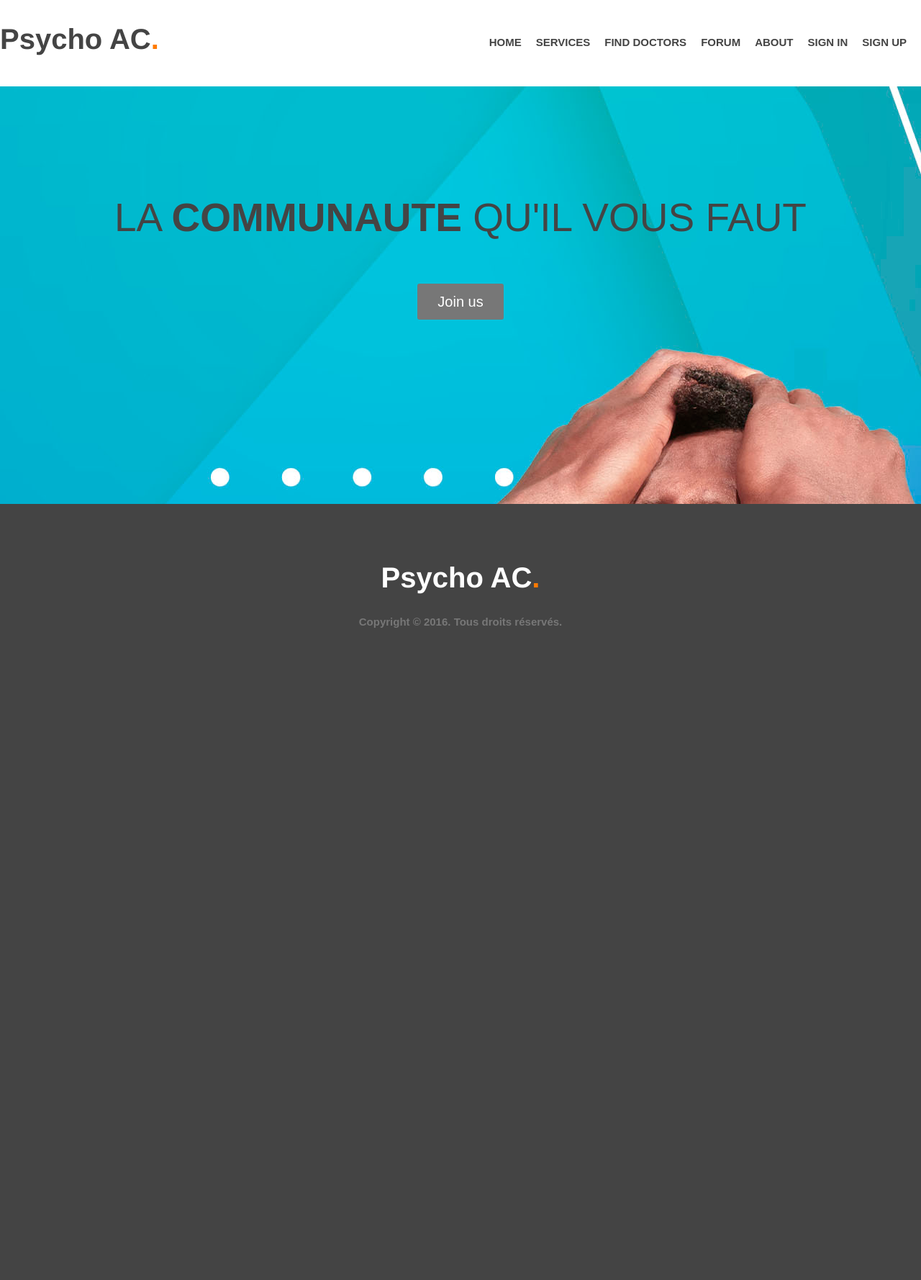
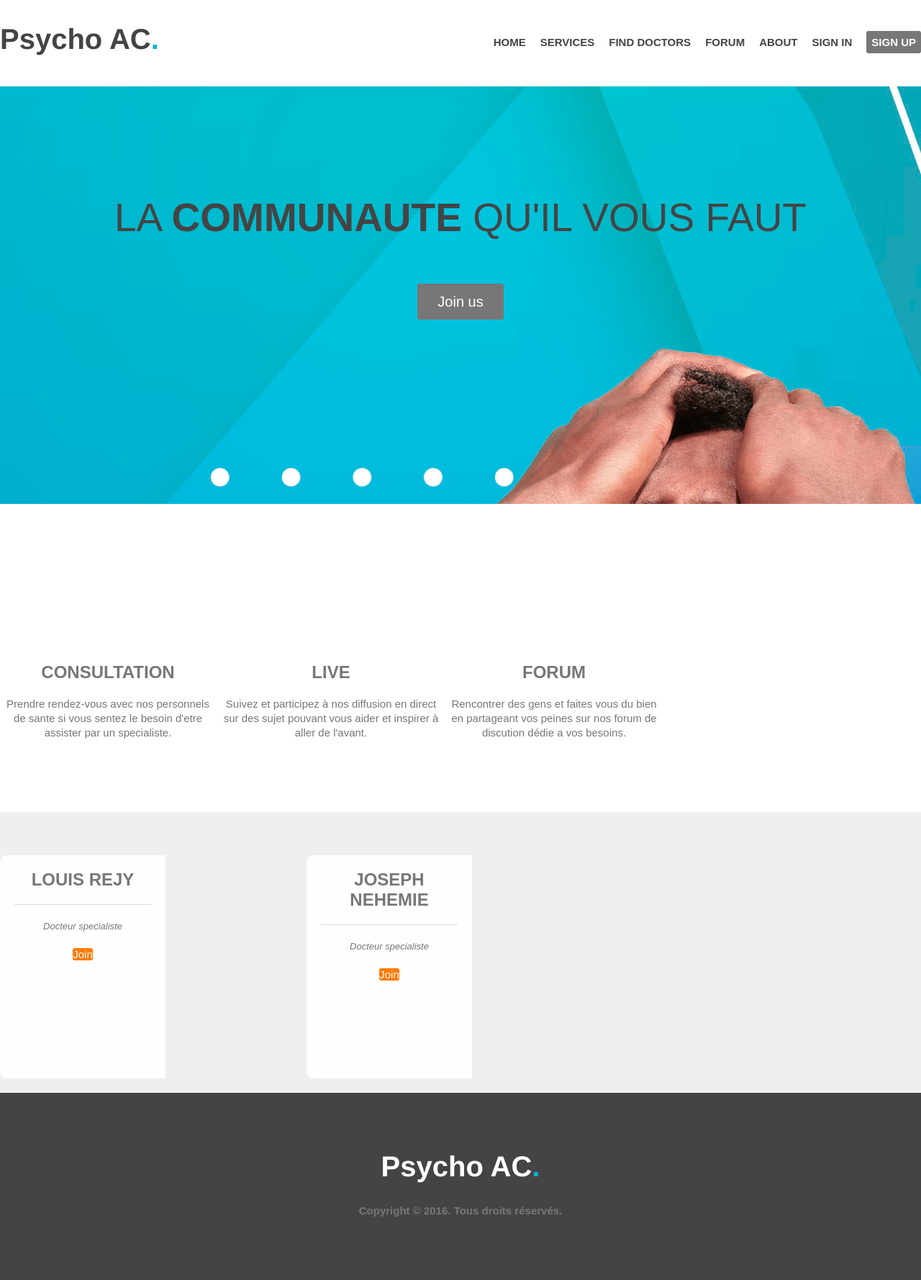
Before and after one commit to Hantz1/psycho_ac, a PHP site: page / in a window 1280 px wide. Shown: the whole page at 72% size. Before the commit the page ends 872 px from the top, so only its background shows below. Run offline with PHP 8.4, Linux system fonts and the light colour scheme.

Commit message:
Ajout des sections

```diff
--- a/index.php
+++ b/index.php
@@ -24,30 +24,46 @@
             <div class="wrapper">
                 <ul>
                     <li id="step-1">
-                        <h4></h4>
-                        <p></p>
+                        <h4>Consultation</h4>
+                        <p>Prendre rendez-vous avec nos personnels de sante si vous sentez le besoin d'etre assister par un specialiste.</p>
                     </li>
                 </ul>
                 <ul>
                     <li id="step-2">
-                        <h4></h4>
-                        <p></p>
+                        <h4>Live</h4>
+                        <p>Suivez et participez à nos diffusion en direct sur des sujet pouvant vous aider et inspirer à aller de l'avant.</p>
                     </li>
                 </ul>
                 <ul>
                     <li id="step-3">
-                        <h4></h4>
-                        <p></p>
+                        <h4>Forum</h4>
+                        <p>Rencontrer des gens et faites vous du bien en partageant vos peines sur nos forum de discution dédie a vos besoins.</p>
                     </li>
+                    <div class="clear"></div>
                 </ul>
             </div>
         </section>
 
-        <section>
+        <section id="staff">
             <div class="wrapper">
-            </div>
+               <article>
+                   <div class="overlay">
+                       <h4>Louis Rejy</h4>
+                       <p><small>Docteur specialiste</small></p>
+                       <a href="" class="join">Join</a>
+                   </div>
+
+               </article>
+
+               <article>
+                   <div class="overlay">
+                       <h4>Joseph Nehemie</h4>
+                       <p><small>Docteur specialiste</small></p>
+                       <a href="" class="join">Join</a>
+                   </div>
+               </article>
+               <div class="clear"></div>
         </section>
-
         <section>
             <div class="wrapper">
             </div>
--- a/menu.php
+++ b/menu.php
@@ -8,7 +8,7 @@
             <li><a href="">Forum</a></li>
             <li><a href="">About</a></li>
             <li><a href="">Sign in</a></li>
-            <li><a href="">Sign up</a></li>
+            <li><a href="" class="sign">Sign up</a></li>
         </ul>
     </nav>
 
--- a/style.css
+++ b/style.css
@@ -20,6 +20,15 @@ h2{
     font-size: 55px;
 }
 
+h4{
+    font-size: 24px;
+    color: #777;
+}
+p{
+    line-height: 20px;
+    color: #777;
+}
+
 ul{
     list-style: none;
 }
@@ -34,9 +43,16 @@ a{
     padding: 0 10px;
 }
 .point{
-    color: #ff7a00;
+    color: #02b8dd;;
 }
 
+.clear{
+    clear: both;
+}
+small{
+    font-size: 13px;
+    font-style: italic;
+}
 /*header */
 header{
     height: 120px;
@@ -61,6 +77,19 @@ header nav ul li a{
     text-transform: uppercase;
     font-weight: bold;
     margin-right: 20px;
+}
+
+.sign{
+    background: #777;
+    color: #fff;
+    margin: 0 auto;
+    text-align: center;
+    border-radius: 3px;
+    padding: 7px;
+}
+
+.sign:hover{
+    background: #02b8dd;
 }
 
 /*Main image*/
@@ -89,9 +118,88 @@ header nav ul li a{
     text-align: center;
     border-radius: 3px;
 }
+.button-main:hover{
+    background: #02b8dd;
+}
 
-/* */
+/* Steps*/
+#step ul{
+    margin: 80px 0;
+}
+#step ul li{
+    width: 300px;
+    float: left;
+    padding-top: 140px;
+    text-align: center;
+    margin-right: 10px;
+}
 
+#step h4{
+    text-transform: uppercase;
+    margin-bottom: 20px;
+}
+
+#step p{
+    margin-bottom: 20px;
+}
+
+#step-1{
+    background: url();
+}
+#step-2{
+    background: url();
+}
+#step-3{
+    background: url();
+}
+
+/* Staff */
+#staff{
+    background-color: #efefef;
+    padding: 60px 0;
+}
+#staff article{
+    width: 406px;
+    height: 270px;
+    float: left;
+    border-radius: 10px;
+}
+
+#staff article:first-child{
+    margin-right: 20px;
+}
+
+.overlay{
+    background: rgba(255, 255, 255, 0.95);
+    height: 100%;
+    width: 190px;
+    padding: 20px;
+    border-radius: 10px 0 0 10px;
+    text-align: center;
+}
+article h4{
+    border-bottom: 1px solid #ddd;
+    padding-bottom: 20px;
+    text-transform: uppercase;
+    margin-bottom: 20px;
+    text-align: center;
+}
+
+#staff p{
+    text-align: center;
+    margin-bottom: 20px;
+}
+
+.join{
+    color: #fff;
+    background-color: #ff7a00;
+    border-radius: 3px;
+}
+
+.join:hover{
+    color: #fff;
+    background-color: #02b8dd;
+}
 /*Footer */
 footer{
     height: 260px;
```
